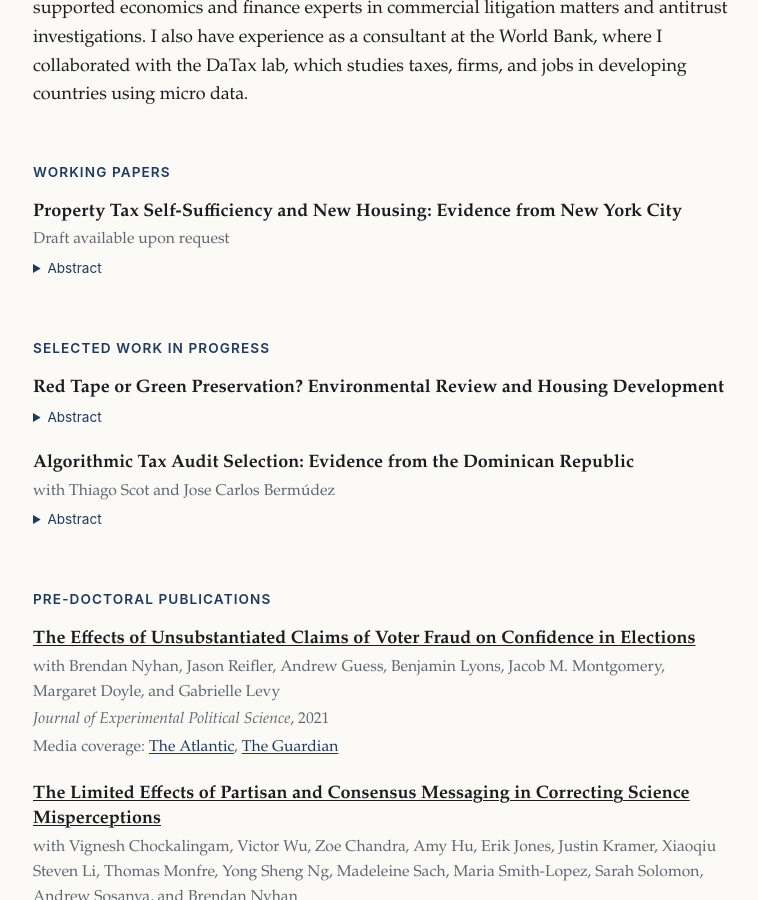
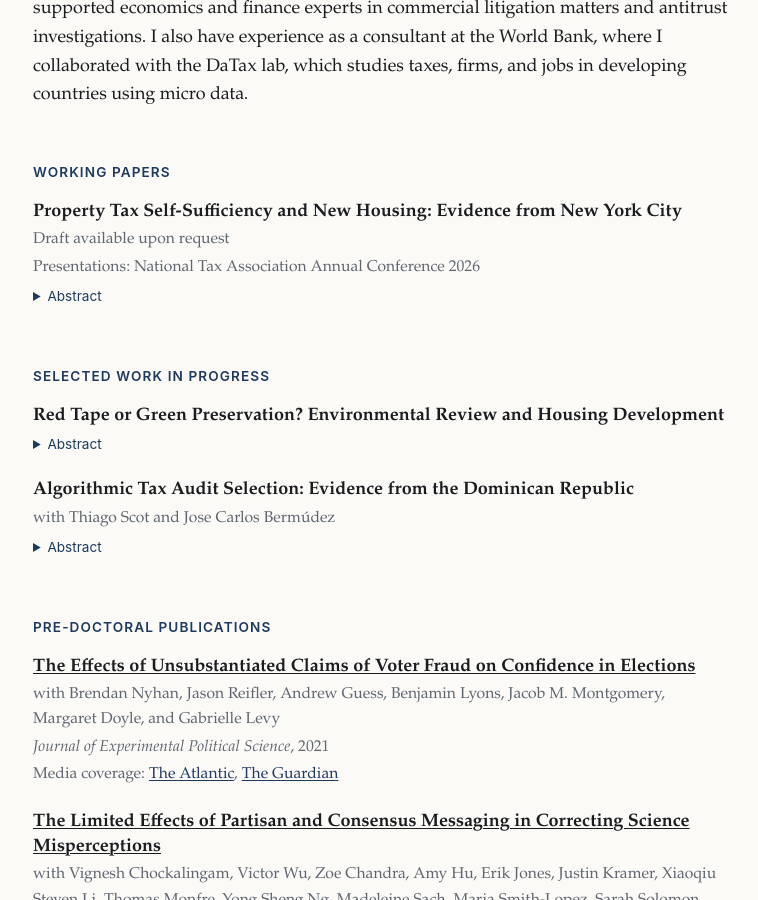
Before and after one commit to nicolasberlinski/nicolasberlinski.github.io, a Jekyll site: the page built from index.md, in a window 1280 px wide and 900 px high, scrolled down 478 px. Shown: the whole window, without its empty margins (259-1017 px from the left). Built offline with Jekyll 4.4.1, drawn with Linux system fonts in a browser that asks for light colours.

Commit message:
Add NTA 2026 presentation to property tax paper
Co-Authored-By: Claude Opus 5.5 <noreply@anthropic.com>

```diff
--- a/_data/research.yml
+++ b/_data/research.yml
@@ -1,10 +1,12 @@
 # Papers shown on the homepage. Each section is a list; add a paper by copying an entry.
 # Optional fields: coauthors, status, link (URL or path to a PDF), abstract,
-# coverage (list of outlet + url).
+# presentations (list of strings), coverage (list of outlet + url).
 
 working_papers:
   - title: "Property Tax Self-Sufficiency and New Housing: Evidence from New York City"
     status: "Draft available upon request"
+    presentations:
+      - "National Tax Association Annual Conference 2026"
     abstract: >-
       This paper evaluates the property tax self-sufficiency of new housing in
       New York City. I develop a sufficient-statistics framework based on the
--- a/_includes/paper_list.html
+++ b/_includes/paper_list.html
@@ -7,6 +7,7 @@
     {%- if paper.coauthors %}<p class="meta">with {{ paper.coauthors }}</p>{% endif %}
     {%- if paper.venue %}<p class="meta"><em>{{ paper.venue }}</em>{% if paper.year %}, {{ paper.year }}{% endif %}</p>{% endif %}
     {%- if paper.status %}<p class="meta">{{ paper.status }}</p>{% endif %}
+    {%- if paper.presentations %}<p class="meta">Presentations: {{ paper.presentations | join: "; " }}</p>{% endif %}
     {%- if paper.coverage %}
     <p class="meta">Media coverage:
       {%- for c in paper.coverage %} <a href="{{ c.url }}">{{ c.outlet }}</a>{% unless forloop.last %},{% endunless %}{% endfor %}
```
